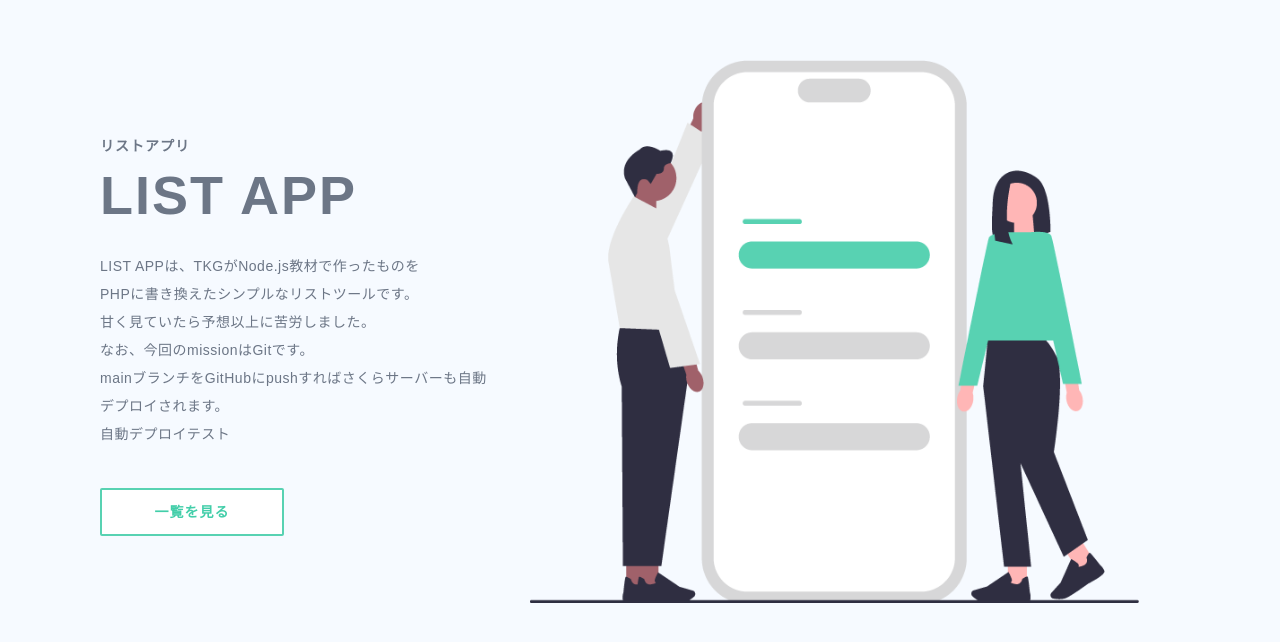
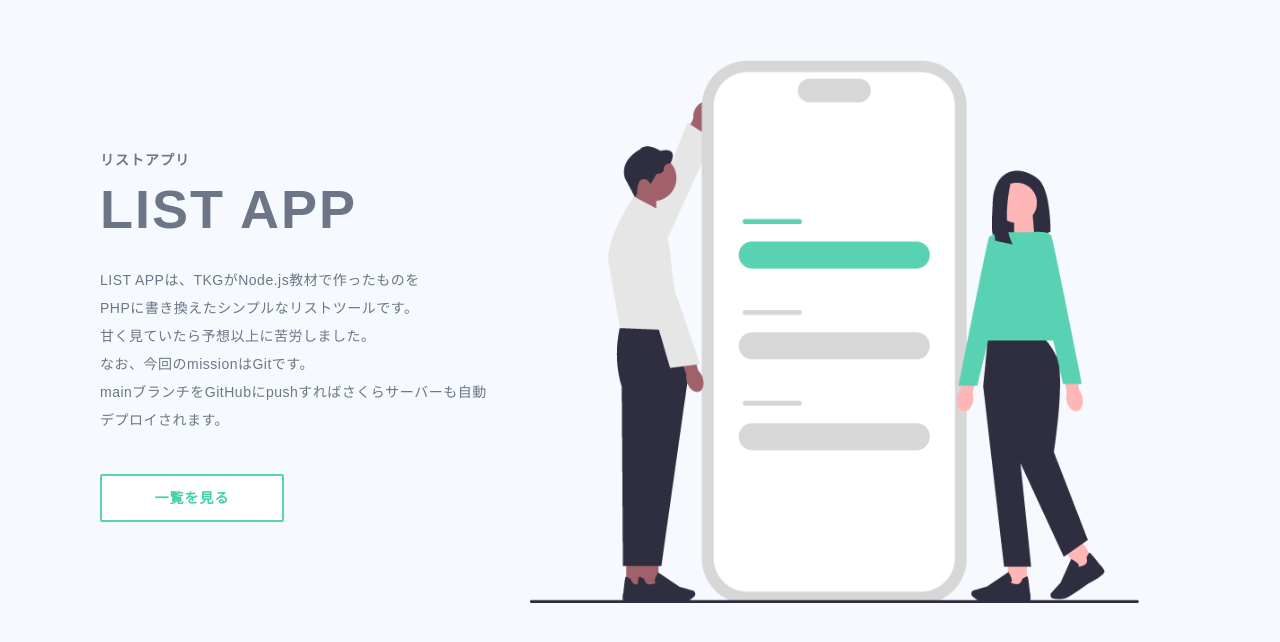
Before and after one commit to tkg-geek/list-app, a PHP site: page / in a window 1280 px wide. Shown: the top 642 px of the page. Run offline with PHP 8.4, Linux system fonts and the light colour scheme.

Commit message:
Auto deploy before test

```diff
--- a/index.php
+++ b/index.php
@@ -18,7 +18,6 @@
                 甘く見ていたら予想以上に苦労しました。<br>
                 なお、今回のmissionはGitです。<br>
                 mainブランチをGitHubにpushすればさくらサーバーも自動デプロイされます。<br>
-                自動デプロイテスト
             </p>
             <a class="index-button" href="list.php">一覧を見る</a>
         </div>
```
